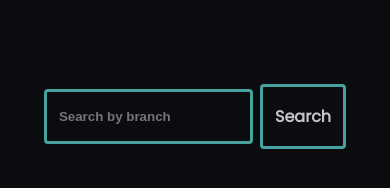
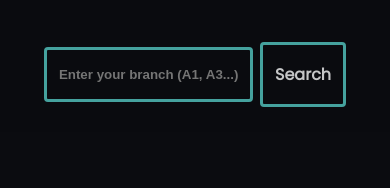
Before and after one commit to priyanshu-09/PS-Stations, a plain HTML site: page index.html in a window 390 px wide. Drawn offline with Linux system fonts and the light colour scheme.

Commit message:
minor changes

```diff
--- a/index.html
+++ b/index.html
@@ -24,12 +24,19 @@
         width: 80vw;
         height: auto;
         padding: 10vh 10vw;
+        padding-top: 0;
         background-color: #0b0c10;
       }
       .input {
         display: flex;
-        width: 100%;
+        left: 0;
+        width: 100vw;
         justify-content: center;
+        position: fixed;
+        background-color: rgb(11, 12, 16, 0.8);
+        backdrop-filter: blur(5px);
+        padding-top: 8vh;
+        padding-bottom: 3vh;
       }
       input {
         background-color: transparent;
@@ -56,7 +63,7 @@
       }
 
       .results {
-        margin-top: 10vh;
+        margin-top: 25vh;
       }
       .company {
         width: 100%;
@@ -103,10 +110,17 @@
         .wrapper {
           width: 90vw;
           padding: 10vh 5vw;
+          padding-top: 0;
         }
         .company-details {
           font-size: 0.9em;
           width: 90vw;
+        }
+        .input {
+          padding-top: 5vh;
+        }
+        .results {
+          margin-top: 20vh;
         }
         .company {
           margin-bottom: 7vh;
@@ -126,7 +140,11 @@
         <div
           style="display: flex; justify-content: center; align-items: center"
         >
-          <input type="text" id="branch-input" placeholder="Search by branch" />
+          <input
+            type="text"
+            id="branch-input"
+            placeholder="Enter your branch (A1, A3...)"
+          />
         </div>
         <div class="submit" onclick="submit()">Search</div>
       </div>
```
